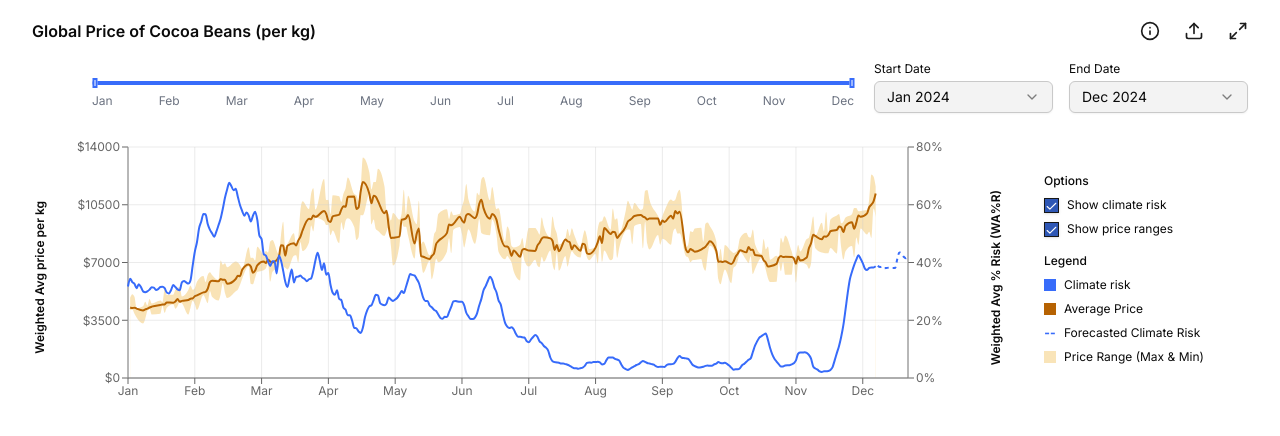
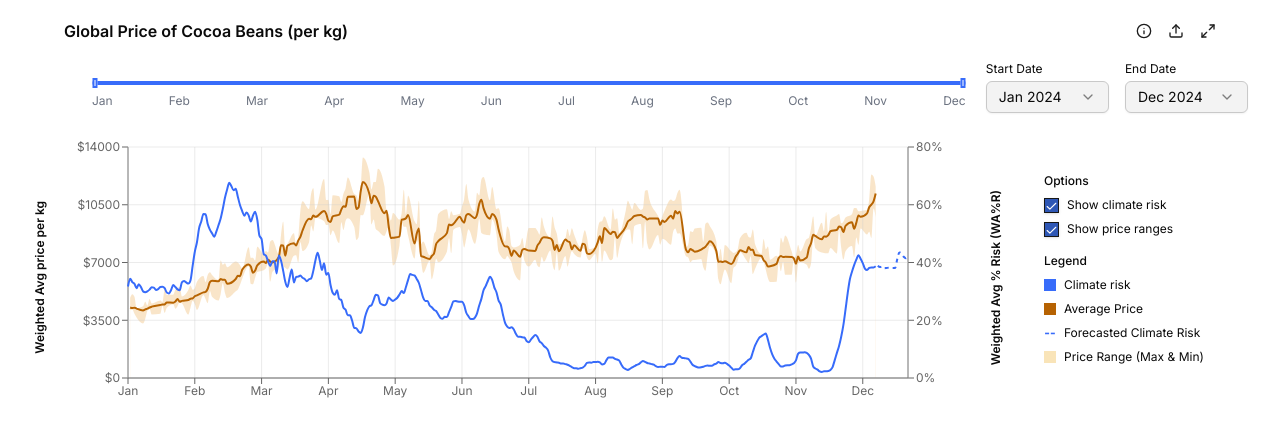
Before and after one commit to RRFayad/helios-project, a Next.js app: page / in a window 1280 px wide. Shown: the top 436 px of the page. Built offline with nearby package versions, Linux system fonts and the light colour scheme.

Commit message:
style: Adjust style - Small Improvements

```diff
--- a/package.json
+++ b/package.json
@@ -16,6 +16,7 @@
     "@radix-ui/react-select": "^2.1.4",
     "@radix-ui/react-slider": "^1.2.2",
     "@radix-ui/react-slot": "^1.1.1",
+    "@radix-ui/react-tooltip": "^1.1.6",
     "class-variance-authority": "^0.7.1",
     "clsx": "^2.1.1",
     "date-fns": "^4.1.0",
--- a/src/components/Chart.tsx
+++ b/src/components/Chart.tsx
@@ -75,8 +75,8 @@
             name="Daily High"
             stackId="0"
             stroke="none"
-            fill="#F9E3B6"
-            fillOpacity={1}
+            fill="#E59828"
+            fillOpacity={0.25}
             legendType="none"
             unit={" USD"}
             connectNulls
@@ -107,7 +107,7 @@
             name="Daily Low"
             stackId="2"
             stroke="none"
-            fill="#F9E3B6"
+            fill="#E59828"
             fillOpacity={0}
             legendType="none"
             connectNulls={true}
--- a/src/components/Header.tsx
+++ b/src/components/Header.tsx
@@ -1,21 +1,55 @@
 import { Info, Upload, Maximize2 } from "lucide-react";
+import {
+  Tooltip,
+  TooltipContent,
+  TooltipProvider,
+  TooltipTrigger,
+} from "@/components/ui/tooltip";
 
 function Header() {
   return (
-    <div className="flex h-8 items-center justify-between">
+    <div className="flex h-8 items-center justify-between px-8">
       <h1 className="text-base font-semibold">
         Global Price of Cocoa Beans (per kg)
       </h1>
-      <div className="flex items-center justify-center gap-x-6">
-        <button className="cursor-pointer">
-          <Info size={20} color="#1c1c1c" />
-        </button>
-        <button className="cursor-pointer">
-          <Upload size={20} color="#1c1c1c" />
-        </button>
-        <button className="cursor-pointer">
-          <Maximize2 size={20} color="#1c1c1c" />
-        </button>
+      <div className="flex items-center justify-center gap-x-4">
+        <TooltipProvider>
+          <Tooltip>
+            <TooltipTrigger>
+              <Info size={16} color="#1c1c1c" />
+            </TooltipTrigger>
+            <TooltipContent>
+              <p>
+                To make this data possible and accurate, Helios's artificial
+                <br />
+                intelligence analyzes data from over 150 countries and more than
+                <br />
+                60,000 global sources, updated every 15 minutes.
+              </p>
+            </TooltipContent>
+          </Tooltip>
+        </TooltipProvider>
+
+        <TooltipProvider>
+          <Tooltip>
+            <TooltipTrigger>
+              <Upload size={16} color="#1c1c1c" />
+            </TooltipTrigger>
+            <TooltipContent>
+              <p>Export Data</p>
+            </TooltipContent>
+          </Tooltip>
+        </TooltipProvider>
+        <TooltipProvider>
+          <Tooltip>
+            <TooltipTrigger>
+              <Maximize2 size={16} color="#1c1c1c" />
+            </TooltipTrigger>
+            <TooltipContent>
+              <p>Expand View</p>
+            </TooltipContent>
+          </Tooltip>
+        </TooltipProvider>
       </div>
     </div>
   );
--- a/src/components/TimeSelector.tsx
+++ b/src/components/TimeSelector.tsx
@@ -59,7 +59,7 @@
       />
 
       <div className="flex w-full flex-row items-center justify-center space-x-4">
-        <div className="flex flex-col pt-2">
+        <div className="flex w-full flex-col pt-2">
           <Select
             onValueChange={(value) =>
               dispatch({ type: "SET_INITIAL_MONTH", payload: Number(value) })
@@ -68,7 +68,7 @@
             <span className="text-[12px] leading-4 text-[#444444S]">
               Start Date
             </span>
-            <SelectTrigger className="mt-1 flex h-[32px] w-[179px] items-center justify-between rounded-md border border-[#C9C9C9] bg-[#F3F3F3] px-3 py-2 text-sm shadow-sm">
+            <SelectTrigger className="mt-1 flex h-[32px] w-full max-w-[179px] items-center justify-between rounded-md border border-[#C9C9C9] bg-[#F3F3F3] px-3 py-2 text-sm shadow-sm">
               <SelectValue
                 placeholder={convertMonthNumberToContent(
                   monthsRangeState.initial,
@@ -86,7 +86,7 @@
             </SelectContent>
           </Select>
         </div>
-        <div className="flex flex-col pt-2">
+        <div className="flex w-full flex-col pt-2">
           <Select
             onValueChange={(value) => {
               dispatch({ type: "SET_FINAL_MONTH", payload: Number(value) });
@@ -95,7 +95,7 @@
             <span className="text-[12px] leading-4 text-[#444444S]">
               End Date
             </span>
-            <SelectTrigger className="mt-1 flex h-[32px] w-[179px] items-center justify-between rounded-md border border-[#C9C9C9] bg-[#F3F3F3] px-3 py-2 text-sm shadow-sm">
+            <SelectTrigger className="mt-1 flex h-[32px] w-full max-w-[179px] items-center justify-between rounded-md border border-[#C9C9C9] bg-[#F3F3F3] px-3 py-2 text-sm shadow-sm">
               <SelectValue
                 placeholder={convertMonthNumberToContent(
                   monthsRangeState.final,
--- /dev/null
+++ b/src/components/ui/tooltip.tsx
@@ -0,0 +1,32 @@
+"use client"
+
+import * as React from "react"
+import * as TooltipPrimitive from "@radix-ui/react-tooltip"
+
+import { cn } from "@/lib/utils"
+
+const TooltipProvider = TooltipPrimitive.Provider
+
+const Tooltip = TooltipPrimitive.Root
+
+const TooltipTrigger = TooltipPrimitive.Trigger
+
+const TooltipContent = React.forwardRef<
+  React.ElementRef<typeof TooltipPrimitive.Content>,
+  React.ComponentPropsWithoutRef<typeof TooltipPrimitive.Content>
+>(({ className, sideOffset = 4, ...props }, ref) => (
+  <TooltipPrimitive.Portal>
+    <TooltipPrimitive.Content
+      ref={ref}
+      sideOffset={sideOffset}
+      className={cn(
+        "z-50 overflow-hidden rounded-md bg-primary px-3 py-1.5 text-xs text-primary-foreground animate-in fade-in-0 zoom-in-95 data-[state=closed]:animate-out data-[state=closed]:fade-out-0 data-[state=closed]:zoom-out-95 data-[side=bottom]:slide-in-from-top-2 data-[side=left]:slide-in-from-right-2 data-[side=right]:slide-in-from-left-2 data-[side=top]:slide-in-from-bottom-2",
+        className
+      )}
+      {...props}
+    />
+  </TooltipPrimitive.Portal>
+))
+TooltipContent.displayName = TooltipPrimitive.Content.displayName
+
+export { Tooltip, TooltipTrigger, TooltipContent, TooltipProvider }
```
Also changed, not shown: 1 other file (tests, documents, lock files or other folders).
